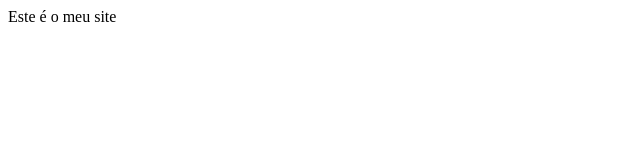
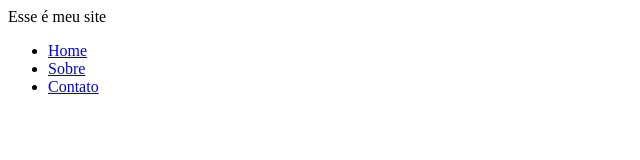
Before and after one commit to Rilavesj/tutorial2, a plain HTML site: page index.html in a window 1280 px wide. Shown: the whole page, without its empty margins (0-640 px from the left). Drawn offline with Linux system fonts and the light colour scheme.

Commit message:
Novo menu

```diff
--- a/index.html
+++ b/index.html
@@ -1,12 +1,13 @@
-<!DOCTYPE html>
-<html lang="en">
-<head>
-    <meta charset="UTF-8">
-    <meta http-equiv="X-UA-Compatible" content="IE=edge">
-    <meta name="viewport" content="width=device-width, initial-scale=1.0">
-    <title>Document</title>
-</head>
-<body>
-    Este é o meu site
-</body>
+<html>
+ <head>
+ <title> Meu Site </title>
+ </head>
+ <body>
+ Esse é meu site
+ <ul>
+ <li><a href="index.html">Home</a></li>
+ <li><a href="sobre.html">Sobre</a></li>
+ <li><a href="contato.html">Contato</a></li>
+ </ul>
+ </body>
 </html>
```
